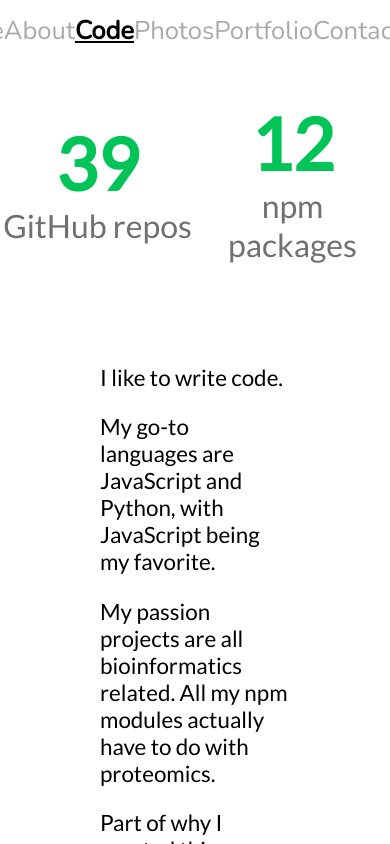
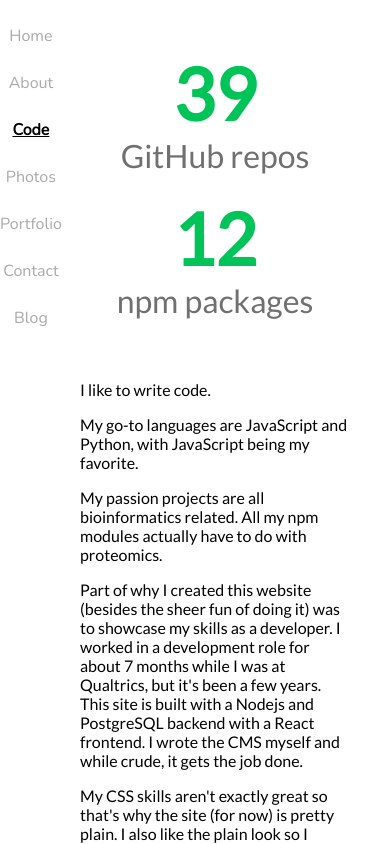
Before and after one commit to emptyport/personal_website, a React (Create React App) app in the folder client/: page /code in a window 390 px wide. Built offline with nearby package versions, Linux system fonts and the light colour scheme.

Commit message:
working on mobile layout

```diff
--- a/client/src/App.css
+++ b/client/src/App.css
@@ -4,3 +4,33 @@
   grid-template-columns: 100%;
   grid-template-rows: 50px 1fr 20px;
 }
+
+@media (max-width: 500px) {
+  .App {
+    display: grid;
+    grid-template-areas:
+      'navbar content'
+      'navbar content'
+      'footer footer';
+    grid-template-rows: auto auto 1fr;
+    grid-template-columns: 40px 1fr;
+
+    height: 100vh;
+  }
+
+  #navbar {
+    grid-area: navbar;
+    flex-direction: column;
+    display: block;
+    position: fixed;
+    top: 0;
+  }
+
+  .content {
+    grid-area: content;
+  }
+
+  .footer {
+    grid-area: footer;
+  }
+}
--- a/client/src/App.js
+++ b/client/src/App.js
@@ -27,7 +27,7 @@ class App extends Component {
   render() {
     return (
       <div className="App">
-        <Navbar className="nav"/>
+        <Navbar />
 
         <div className="content">
           <Route exact path="/" component={Home} />
@@ -44,7 +44,7 @@ class App extends Component {
           <Route exact path="/write" component={WithAuth(Write)} />
         </div>
 
-        <Footer className="footer"/>
+        <Footer/>
       </div>
     );
   }
--- a/client/src/components/Footer.js
+++ b/client/src/components/Footer.js
@@ -4,7 +4,7 @@ import Social from './Social';
 class Footer extends Component {
     render() {
         return (
-            <div>
+            <div className="footer">
                 <Social />
             </div>
         )
--- a/client/src/components/Navbar.js
+++ b/client/src/components/Navbar.js
@@ -7,7 +7,7 @@ class Navbar extends Component {
 
   render() {
     return (
-      <div id="navbar">
+      <div className="nav" id="navbar">
           <NavLink exact to="/">Home</NavLink>
           <NavLink exact to="/about">About</NavLink>
           <NavLink exact to="/code">Code</NavLink>
--- a/client/src/index.css
+++ b/client/src/index.css
@@ -29,3 +29,10 @@ html, body, #root {
 .body-title {
   font-size: 3em;
 }
+
+@media (max-width: 500px) {
+  .body-text {
+    font-size: 1em;
+    margin: 40px;
+  }
+}
--- a/client/src/styles/Code.css
+++ b/client/src/styles/Code.css
@@ -20,3 +20,13 @@
     color: rgb(112, 112, 112);
     font-size: 2em;
 }
+
+@media (max-width: 500px) {
+    .number-container {
+        flex-direction: column;
+    }
+
+    .number-source {
+        margin-bottom: 20px;
+    }
+}
--- a/client/src/styles/Navbar.css
+++ b/client/src/styles/Navbar.css
@@ -11,8 +11,6 @@
     text-align: center;
     padding-top: 25px;
     display: block;
-    width: 100%;
-    height: 100%;
     text-decoration: none;
     color: darkgray;
 }
@@ -23,3 +21,9 @@
     color: black !important;
     text-decoration: underline !important;
 }
+
+@media (max-width: 500px) {
+    #navbar {
+        font-size: 1em;
+    }
+}
```
